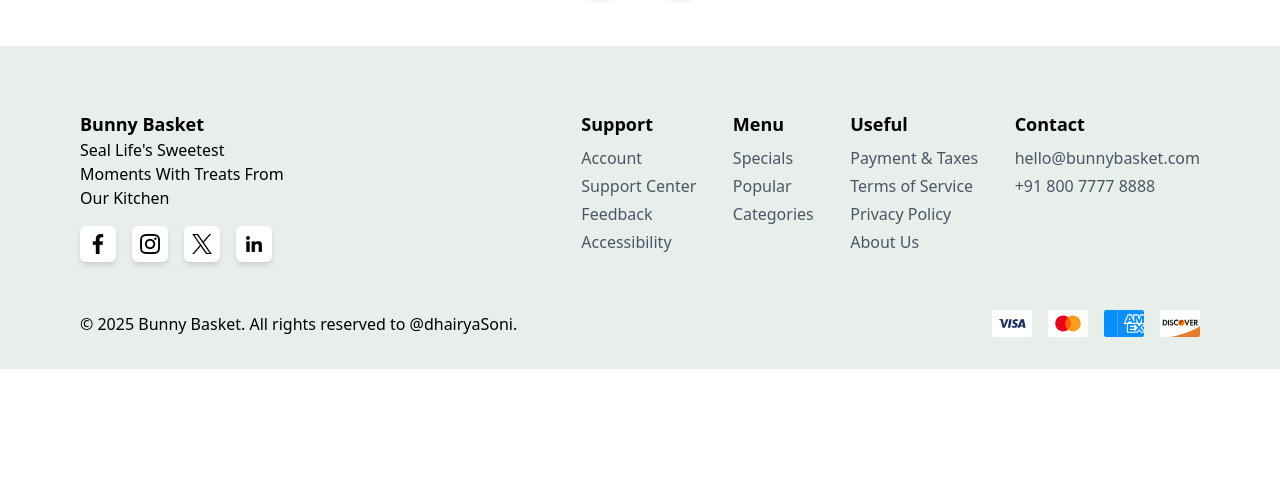
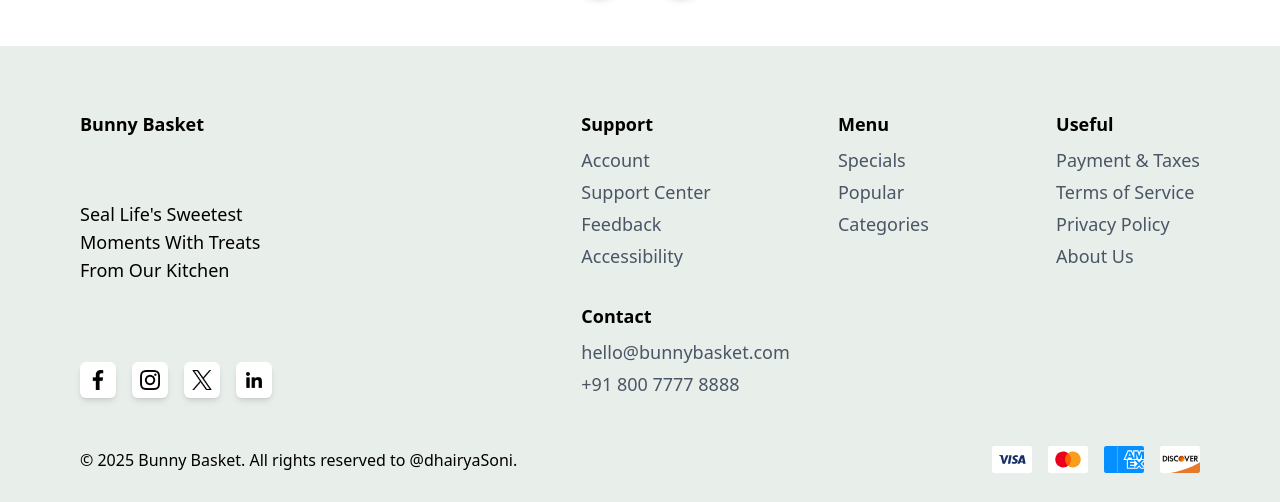
Before and after one commit to dhairyasonix/Bunny-Basket, a React (Vite) app: page / in a window 1280 px wide. Shown: the part 4405-4907 px from the top of the page. Before the commit the page ends 4774 px from the top, so only its background shows below. Built offline with nearby package versions, Linux system fonts and the light colour scheme.

Commit message:
make mobile responsive

```diff
--- a/src/Components/Footer.jsx
+++ b/src/Components/Footer.jsx
@@ -1,20 +1,23 @@
 import footerData from "../utils/footer.json";
 
 const Footer = () => {
-  const { links, socialMedia, brand,copyright,payments } = footerData;
+  const { links, socialMedia, brand, copyright, payments } = footerData;
 
   const { name, tagline } = brand;
 
   return (
-    <div id="Contact" className="grid grid-cols-1 md:grid-cols-3 pt-16 pb-8 px-20 bg-[#E8EEEA]">
-      <div className="col-span-1 flex flex-col justify-between pr-40">
+    <div
+      id="Contact"
+      className="w-fit h-full grid grid-cols-1 md:grid-cols-3 pt-16 pb-8 px-5 lg:px-20 bg-[#E8EEEA]"
+    >
+      <div className="col-span-3 lg:col-span-1 flex flex-col justify-between text-center items-center md:items-start md:text-left lg:pr-40">
         <h4 className="text-lg font-semibold">{name}</h4>
-        <p>{tagline}</p>
+        <p className="text-sm mx-10 md:mx-0 md:text-lg">{tagline}</p>
 
         <div className="flex mt-4 ">
           {socialMedia.map((item) => (
             <a
-              className="p-2 mr-4 bg-white  items-center justify-center rounded-md shadow-md  hover:shadow-lg hover:shadow-[#6B3B0A]/50 transition-shadow duration-300 hover:bg-[#6b3b0a] group "
+              className="p-2 mr-6 lg:mr-4 bg-white  items-center justify-center rounded-md shadow-md  hover:shadow-lg hover:shadow-[#6B3B0A]/50 transition-shadow duration-300 hover:bg-[#6b3b0a] group "
               key={item.platform}
               href={item.url}
             >
@@ -28,25 +31,34 @@ const Footer = () => {
           ))}
         </div>
       </div>
-      <div className="col-span-2 flex flex-wrap justify-between gap-8 pl-32">
+      <div className="col-span-3 md:col-span-2  flex flex-wrap md:justify-between md:gap-8 gap-16 justify-start md:pl-32 mt-4 mx-8 md:m-0 ">
         {Object.keys(links).map((section, index) => (
           <div key={index}>
-            <h4 className="font-semibold mb-2 text-lg">{section.charAt(0).toUpperCase() + section.slice(1)}</h4>
-            <ul className="text-gray-600 space-y-1">
+            <h4 className="font-semibold mb-2 text-lg">
+              {section.charAt(0).toUpperCase() + section.slice(1)}
+            </h4>
+            <ul className="text-gray-600 space-y-1 text-xs md:text-lg">
               {links[section].map((link, index) => (
-                <li key={index}><a href={link.href}>{link.label}</a></li>
+                <li key={index}>
+                  <a href={link.href}>{link.label}</a>
+                </li>
               ))}
             </ul>
           </div>
         ))}
       </div>
-      <div className="col-span-3 flex justify-between items-center mt-12">
-<h4>{copyright.text}</h4>
-<div className="flex">
-{payments.map((item,index)=>(
-<img key={index} className="w-10 ml-4 rounded-xs" src={item} alt={item} />
-))}
-</div>
+      <div className=" col-span-3 flex flex-col lg:flex-row justify-between items-center mt-12">
+        <h4>{copyright.text}</h4>
+        <div className="flex">
+          {payments.map((item, index) => (
+            <img
+              key={index}
+              className="w-10 ml-4 rounded-xs"
+              src={item}
+              alt={item}
+            />
+          ))}
+        </div>
       </div>
     </div>
   );
--- a/src/Components/LandingPage.jsx
+++ b/src/Components/LandingPage.jsx
@@ -13,12 +13,12 @@ const LandingPage = () => {
         />
       </div>
       <div className="my-36 px-20">
-        <div className="w-1/2 m-2 pt-10">
-          <p className="font-semibold text-lg my-5">
+        <div className="lg:w-1/2 m-2 pt-10">
+          <p className="font-semibold text-lg  my-5">
             Get 25% off on yout first Order
           </p>
-          <h1 className="text-6xl">Wellcome to our</h1>
-          <h1 className="text-6xl font-semibold leading-none">Bunny Basket</h1>
+          <h1 className="lg:text-6xl">Wellcome to our</h1>
+          <h1 className="lg:text-6xl font-semibold leading-none">Bunny Basket</h1>
           <p className="text-lg w-[30vw] mt-2">
             Indulge in the warmth of freshly baked breads, pastries, and
             desserts made with love. At Bunny Basket, we bring you artisanal
--- a/src/Components/Navbar.jsx
+++ b/src/Components/Navbar.jsx
@@ -31,7 +31,7 @@ const Navbar = () => {
 
   return (
     <nav
-      className={`w-full fixed z-50 px-20 py-6 text-lg flex items-center justify-between text-black transition-transform duration-300 ease-in-out ${
+      className={`fixed z-50 px-20 py-6 text-lg flex items-center justify-between text-black transition-transform duration-300 ease-in-out ${
         show ? "translate-y-0" : "-translate-y-full"
       }`}
     >
```
